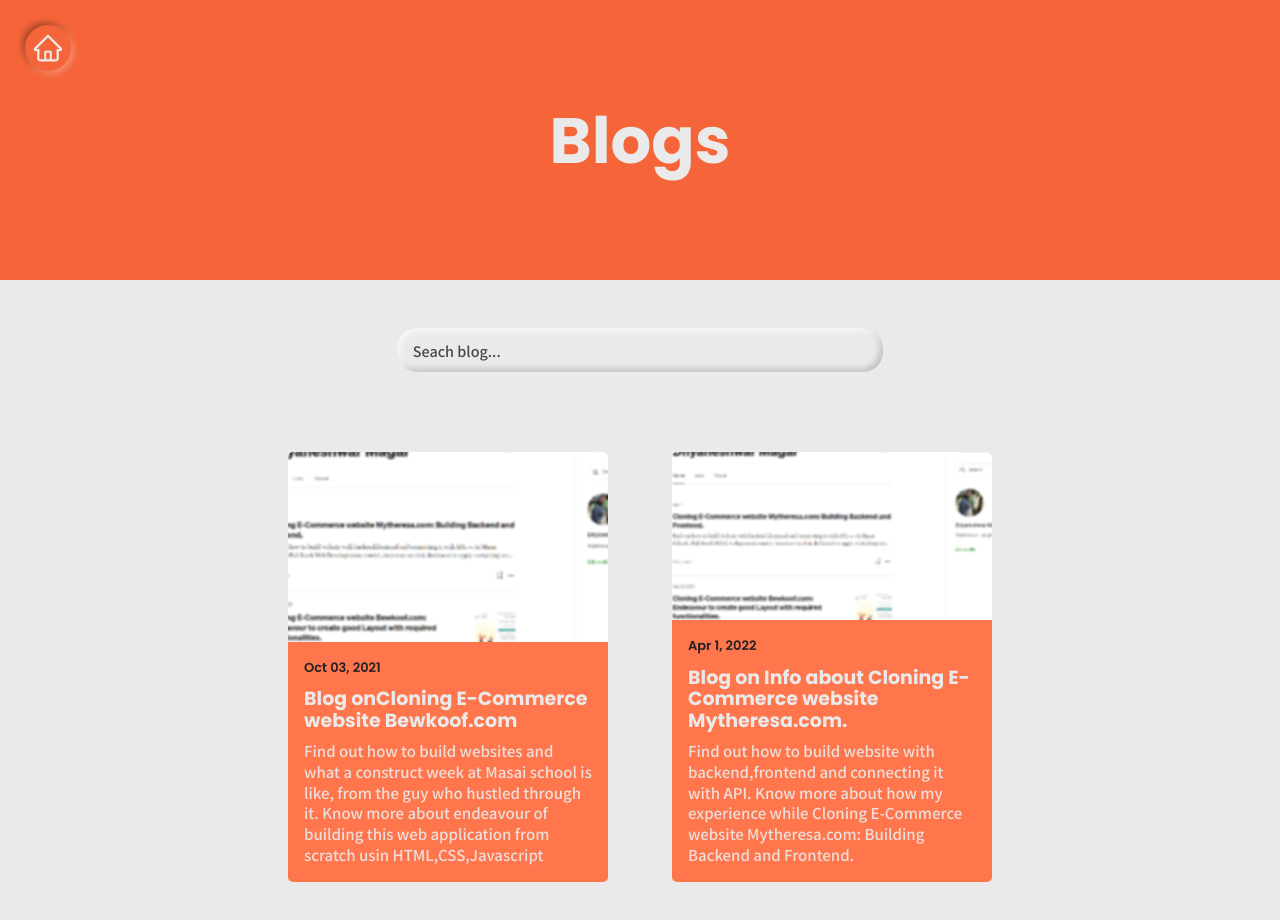
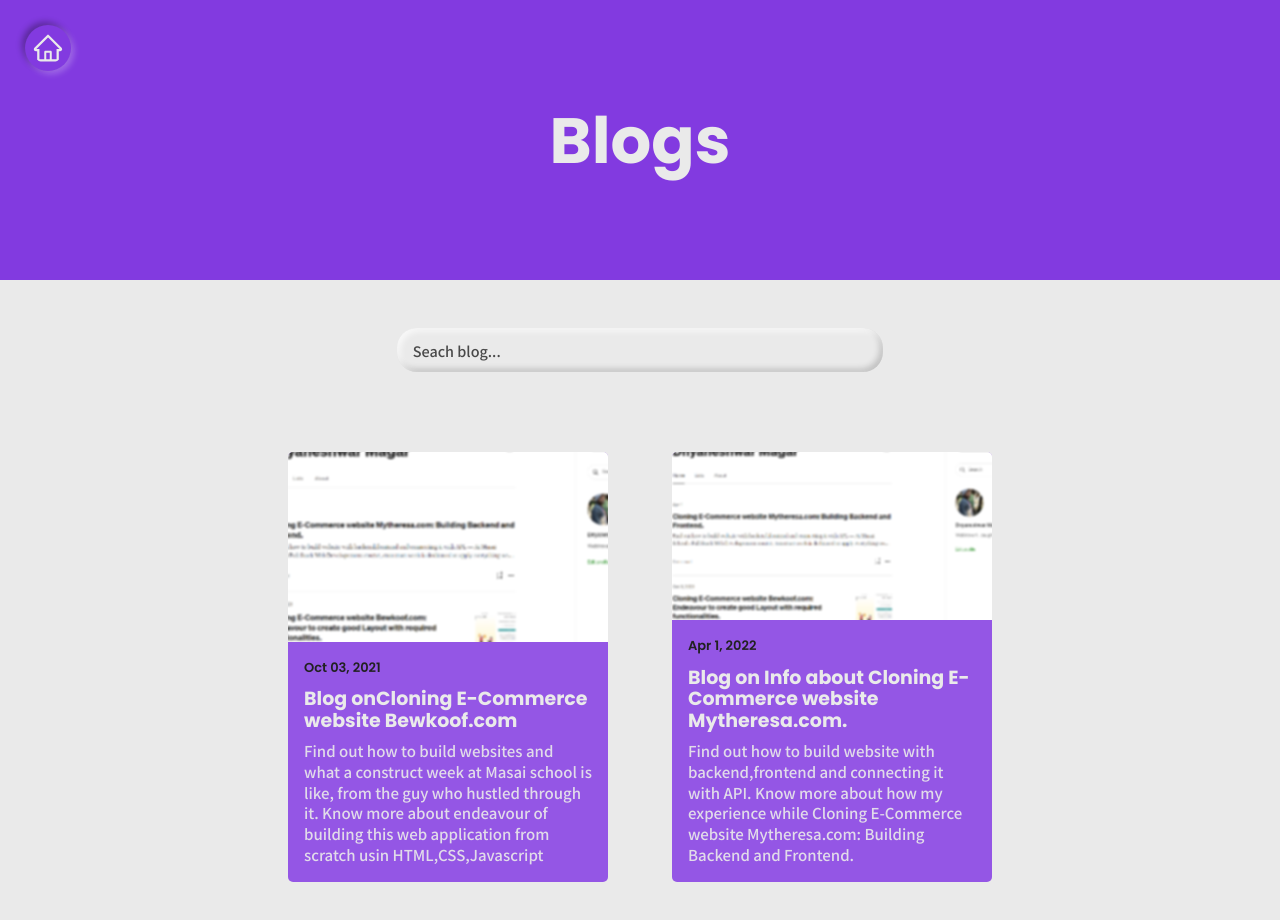
Before and after one commit to dnyaneshwarmagar/portfolio, a React (Create React App) app: page /blog in a window 1280 px wide. Shown: the top 920 px of the page. Built offline with nearby package versions, Linux system fonts and the light colour scheme; a web font is replaced by a local one.

Commit message:
Update themeData.js

```diff
--- a/src/data/themeData.js
+++ b/src/data/themeData.js
@@ -5,7 +5,7 @@
 
 
 export const themeData = {
-    theme: orangeThemeLight
+    theme: purpleThemeLight
 }
 
 
```
